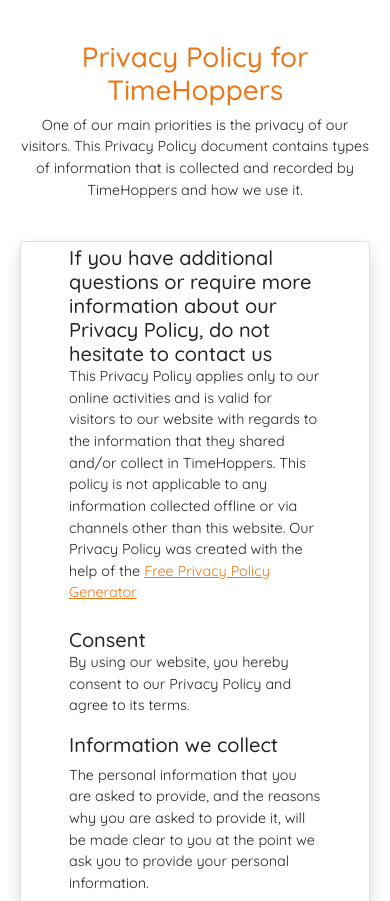
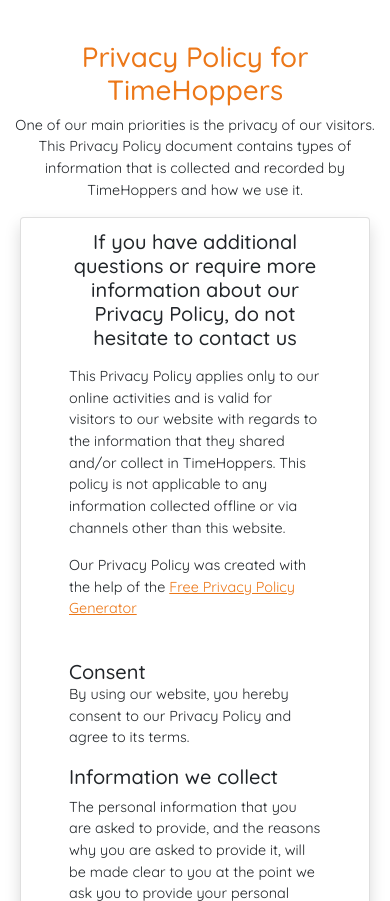
Before and after one commit to ciaraosull/project-5-time-hoppers, a Django app: page /privacy/ in a window 390 px wide. Shown: the part 78-979 px from the top of the page. Run offline with Django 3.2, Linux system fonts and the light colour scheme; parts of the project's set-up code (start-up, migrations or seed data) failed here and were passed over; some libraries are stand-ins or nearby versions.

Commit message:
Adjust margins & padding for responsive design

```diff
--- a/about/templates/about/about_us.html
+++ b/about/templates/about/about_us.html
@@ -28,7 +28,7 @@
     <div class="row g-0 pt-3 pb-3 staff-banner">
         <div class="col-md-8 offset-md-3">
             <div class="row g-0">
-                <h3 class="pt-3 pb-3">Meet Our Staff</h3>
+                <h3 class="pt-3 pb-3 text-center text-md-start">Meet Our Staff</h3>
                 {%  for staffmember in staffmembers  %}
                 <div class="col-lg-3 col-md-4 col-11 ms-3 card m-2 shadow p-2 bg-body rounded">
                     <div class="card-group">
--- a/home/templates/home/privacy_statement.html
+++ b/home/templates/home/privacy_statement.html
@@ -5,7 +5,7 @@
 
 
 <div class="pt-4">
-    <div class="col-md-8 offset-md-2 text-center text-md-start p-3">
+    <div class="col-md-8 offset-md-2 text-center text-md-start px-2 pt-3">
         <h1 class="text-orange m-2">Privacy Policy for TimeHoppers</h1>
         <p class="class=pt-3">One of our main priorities is the
             privacy of our visitors. This Privacy Policy document contains types of information that is collected
@@ -15,18 +15,17 @@
     <div class="container pb-5">
         <div class="card m-2 ps-5 pe-5 pb-3 pt-2 shadow p-2 mb-3 bg-body rounded">
 
-            <h5 class="card-subtitle">If you have additional questions or require more information about our Privacy
+            <h5 class="card-subtitle pb-3 pt-2 text-center">If you have additional questions or require more information about our Privacy
                 Policy,
                 do not hesitate to contact us</h5>
             <p>This Privacy Policy applies only to our online activities and is valid for visitors to our
                 website with
                 regards to the information that they shared and/or collect in TimeHoppers. This policy is not
-                applicable to any information collected offline or via channels other than this website. Our Privacy
-                Policy
-                was created with the help of the
+                applicable to any information collected offline or via channels other than this website.</p>
+                <p>Our Privacy Policy was created with the help of the
                 <a class="order-sign-up" href="https://www.generateprivacypolicy.com/" target="_blank"
                     rel="noopener noreferrer" aria-label="Go to Privacy Policy Generator">Free Privacy Policy
-                    Generator</a>
+                    Generator</a></p>
             </p>
 
             <h5 class="card-subtitle mt-2">Consent</h5>
--- a/timehoppers/settings.py
+++ b/timehoppers/settings.py
@@ -26,7 +26,7 @@ BASE_DIR = os.path.dirname(os.path.dirname(os.path.abspath(__file__)))
 SECRET_KEY = os.environ.get('SECRET_KEY', '')
 
 # SECURITY WARNING: don't run with debug turned on in production!
-DEBUG = False
+DEBUG = True
 
 X_FRAME_OPTIONS = 'SAMEORIGIN'
 
```
